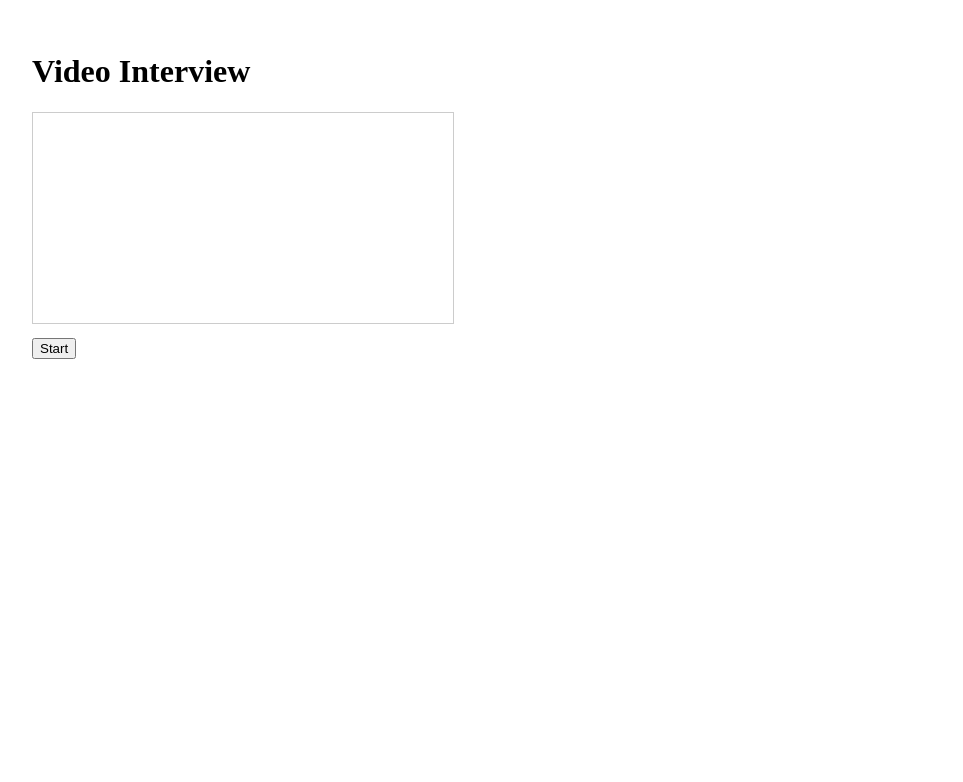
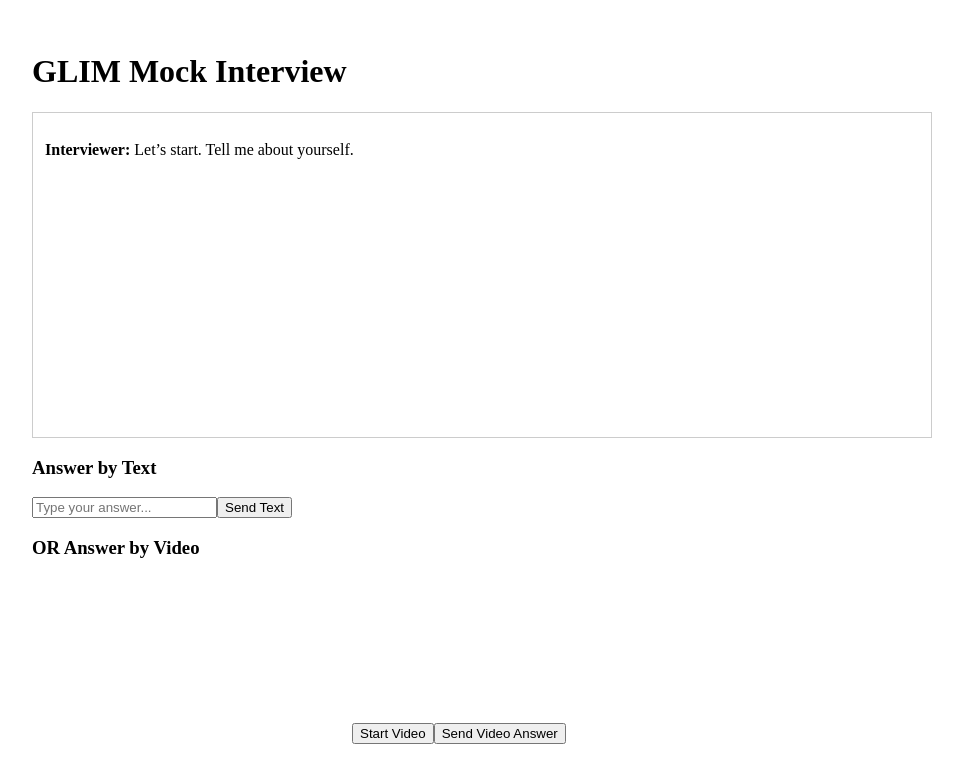
Before and after one commit to YashasDattanand/interview-gpt, a Next.js app in the folder frontend/: page /interview in a window 1280 px wide. Shown: the top 782 px of the page, without its empty margins (0-963 px from the left). Built offline with nearby package versions, Linux system fonts and the light colour scheme.

Commit message:
Update page.tsx

```diff
--- a/frontend/app/interview/page.tsx
+++ b/frontend/app/interview/page.tsx
@@ -1,17 +1,22 @@
 "use client";
 
-import { useRef, useState } from "react";
+import { useEffect, useRef, useState } from "react";
+
+type Message = {
+  role: "ai" | "user";
+  content: string;
+};
 
 export default function Page() {
   const videoRef = useRef<HTMLVideoElement>(null);
-  const mediaRecorderRef = useRef<MediaRecorder | null>(null);
+  const recorderRef = useRef<MediaRecorder | null>(null);
   const chunksRef = useRef<Blob[]>([]);
 
+  const [messages, setMessages] = useState<Message[]>([]);
+  const [input, setInput] = useState("");
+  const [role] = useState("Product Manager");
   const [recording, setRecording] = useState(false);
-  const [videoBlob, setVideoBlob] = useState<Blob | null>(null);
   const [transcript, setTranscript] = useState("");
-  const [feedback, setFeedback] = useState<any>(null);
-  const [loading, setLoading] = useState(false);
 
   // ===== SPEECH TO TEXT =====
   let recognition: any;
@@ -25,10 +30,10 @@
     recognition.continuous = true;
     recognition.lang = "en-US";
 
-    recognition.onresult = (event: any) => {
+    recognition.onresult = (e: any) => {
       let text = "";
-      for (let i = event.resultIndex; i < event.results.length; i++) {
-        text += event.results[i][0].transcript + " ";
+      for (let i = e.resultIndex; i < e.results.length; i++) {
+        text += e.results[i][0].transcript + " ";
       }
       setTranscript(prev => prev + text);
     };
@@ -47,16 +52,10 @@
     if (videoRef.current) videoRef.current.srcObject = stream;
 
     const recorder = new MediaRecorder(stream);
-    mediaRecorderRef.current = recorder;
+    recorderRef.current = recorder;
 
     recorder.ondataavailable = e => {
       if (e.data.size) chunksRef.current.push(e.data);
-    };
-
-    recorder.onstop = () => {
-      const blob = new Blob(chunksRef.current, { type: "video/webm" });
-      setVideoBlob(blob);
-      chunksRef.current = [];
     };
 
     recorder.start();
@@ -65,7 +64,7 @@
   };
 
   const stopRecording = () => {
-    mediaRecorderRef.current?.stop();
+    recorderRef.current?.stop();
     (window as any).rec?.stop();
 
     const stream = videoRef.current?.srcObject as MediaStream;
@@ -74,80 +73,86 @@
     setRecording(false);
   };
 
-  // ===== AI FEEDBACK (GROQ) =====
-  const getAIFeedback = async () => {
-    if (!transcript) return alert("Transcript empty");
-
-    setLoading(true);
-    setFeedback(null);
+  // ===== GET NEXT QUESTION =====
+  const getNextQuestion = async (answer: string) => {
+    const history = messages.reduce((acc: any[], m, i) => {
+      if (m.role === "ai" && messages[i + 1]?.role === "user") {
+        acc.push({
+          question: m.content,
+          answer: messages[i + 1].content
+        });
+      }
+      return acc;
+    }, []);
 
     const res = await fetch(
-      `${process.env.NEXT_PUBLIC_BACKEND_URL}/feedback`,
+      `${process.env.NEXT_PUBLIC_BACKEND_URL}/interview-flow/next`,
       {
         method: "POST",
         headers: { "Content-Type": "application/json" },
-        body: JSON.stringify({
-          transcript,
-          role: "Product Manager",
-          level: "PGPM Student"
-        })
+        body: JSON.stringify({ role, history })
       }
     );
 
     const data = await res.json();
-    setFeedback(data);
-    setLoading(false);
+
+    setMessages(prev => [...prev, { role: "ai", content: data.question }]);
   };
+
+  // ===== SEND TEXT ANSWER =====
+  const sendTextAnswer = async () => {
+    if (!input) return;
+
+    setMessages(prev => [...prev, { role: "user", content: input }]);
+    setInput("");
+    await getNextQuestion(input);
+  };
+
+  // ===== SEND VIDEO ANSWER =====
+  const sendVideoAnswer = async () => {
+    if (!transcript) return alert("No transcript");
+
+    setMessages(prev => [...prev, { role: "user", content: transcript }]);
+    setTranscript("");
+    await getNextQuestion(transcript);
+  };
+
+  // ===== INIT FIRST QUESTION =====
+  useEffect(() => {
+    setMessages([{ role: "ai", content: "Let’s start. Tell me about yourself." }]);
+  }, []);
 
   return (
     <main style={{ padding: 24, maxWidth: 900 }}>
-      <h1>Video Interview</h1>
+      <h1>GLIM Mock Interview</h1>
 
-      <video
-        ref={videoRef}
-        autoPlay
-        muted
-        style={{ width: 420, border: "1px solid #ccc" }}
+      <div style={{ border: "1px solid #ccc", padding: 12, minHeight: 300 }}>
+        {messages.map((m, i) => (
+          <p key={i}>
+            <b>{m.role === "ai" ? "Interviewer" : "You"}:</b> {m.content}
+          </p>
+        ))}
+      </div>
+
+      <h3>Answer by Text</h3>
+      <input
+        value={input}
+        onChange={e => setInput(e.target.value)}
+        placeholder="Type your answer..."
       />
+      <button onClick={sendTextAnswer}>Send Text</button>
 
-      <div style={{ margin: "10px 0" }}>
-        {!recording && <button onClick={startRecording}>Start</button>}
-        {recording && <button onClick={stopRecording}>Stop</button>}
-      </div>
+      <h3>OR Answer by Video</h3>
+      <video ref={videoRef} autoPlay muted width={320} />
+
+      {!recording && <button onClick={startRecording}>Start Video</button>}
+      {recording && <button onClick={stopRecording}>Stop Video</button>}
+      <button onClick={sendVideoAnswer}>Send Video Answer</button>
 
       {transcript && (
         <>
-          <h3>Transcript</h3>
+          <h4>Transcript</h4>
           <p>{transcript}</p>
-
-          <button onClick={getAIFeedback}>
-            {loading ? "Analyzing..." : "Get AI Feedback"}
-          </button>
-        </>
-      )}
-
-      {feedback && (
-        <>
-          <h2>AI Feedback</h2>
-
-          <h4>Scores</h4>
-          <ul>
-            <li>Clarity: {feedback.scores?.clarity}/5</li>
-            <li>Structure: {feedback.scores?.structure}/5</li>
-            <li>Relevance: {feedback.scores?.relevance}/5</li>
-            <li>Confidence: {feedback.scores?.confidence}/5</li>
-          </ul>
-
-          <h4>Strengths</h4>
-          <ul>{feedback.strengths?.map((s: string, i: number) => <li key={i}>{s}</li>)}</ul>
-
-          <h4>Weaknesses</h4>
-          <ul>{feedback.weaknesses?.map((w: string, i: number) => <li key={i}>{w}</li>)}</ul>
-
-          <h4>Improvements</h4>
-          <ul>{feedback.improvements?.map((im: string, i: number) => <li key={i}>{im}</li>)}</ul>
-
-          <p><b>Overall:</b> {feedback.overall_feedback}</p>
         </>
       )}
     </main>
```
